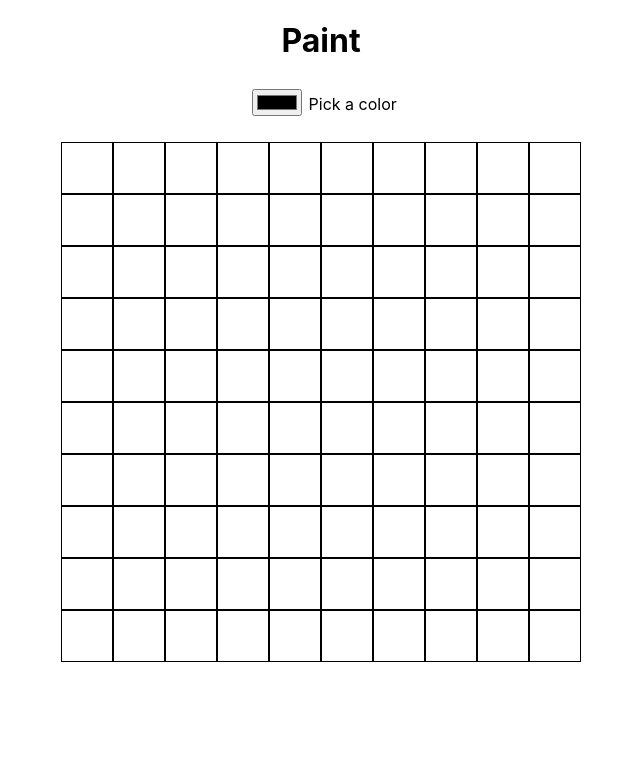
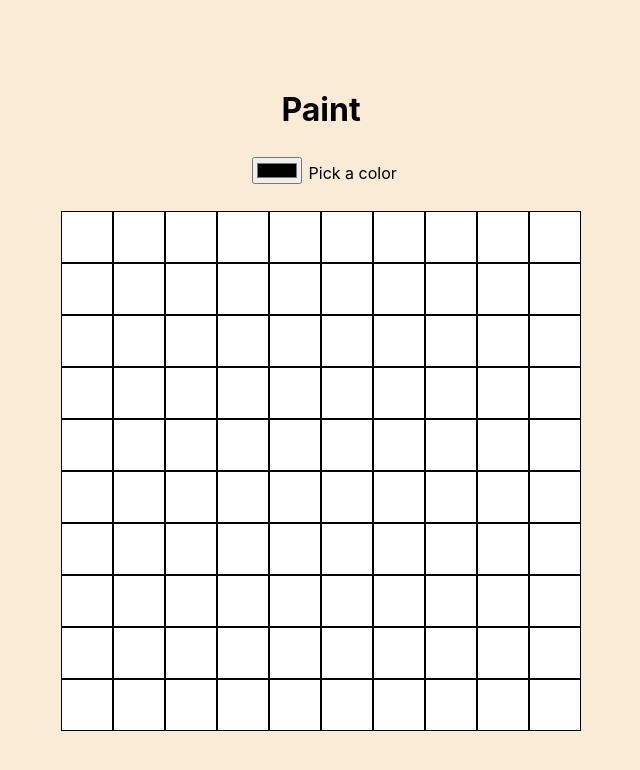
Before and after one commit to somramnani/paint-app, a React (Create React App) app: page / in a window 1280 px wide. Shown: the top 770 px of the page, without its empty margins (319-959 px from the left). Built offline with nearby package versions, Linux system fonts and the light colour scheme.

Commit message:
change background-color

```diff
--- a/src/App.css
+++ b/src/App.css
@@ -4,12 +4,15 @@
   text-align: center;
   flex-direction: column;
   align-items: center;
+  height: 100vh;
+  background-color: #faebd7;
 }
 
 .square {
   height: 50px;
   width: 50px;
   border: 1px solid black;
+  background-color: white;
 }
 
 .board-container {
```
Also changed, not shown: public/screenshot1.png.
